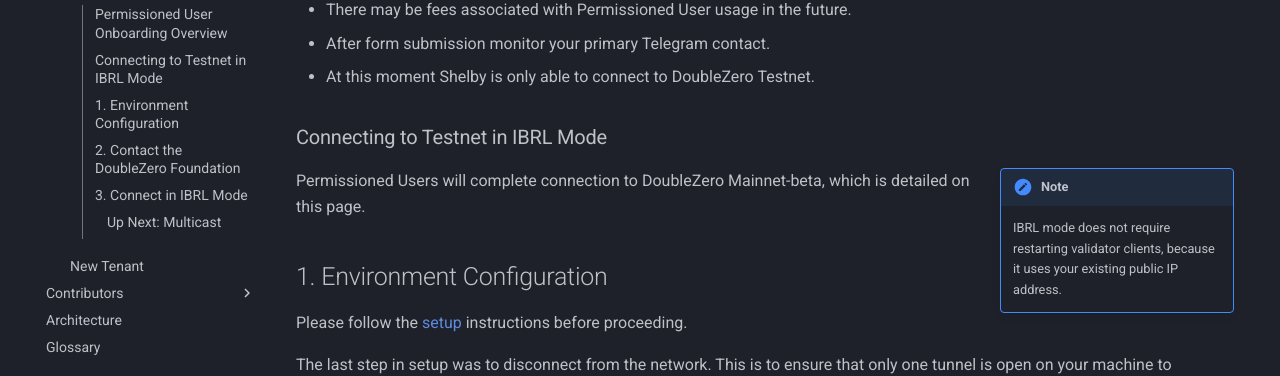
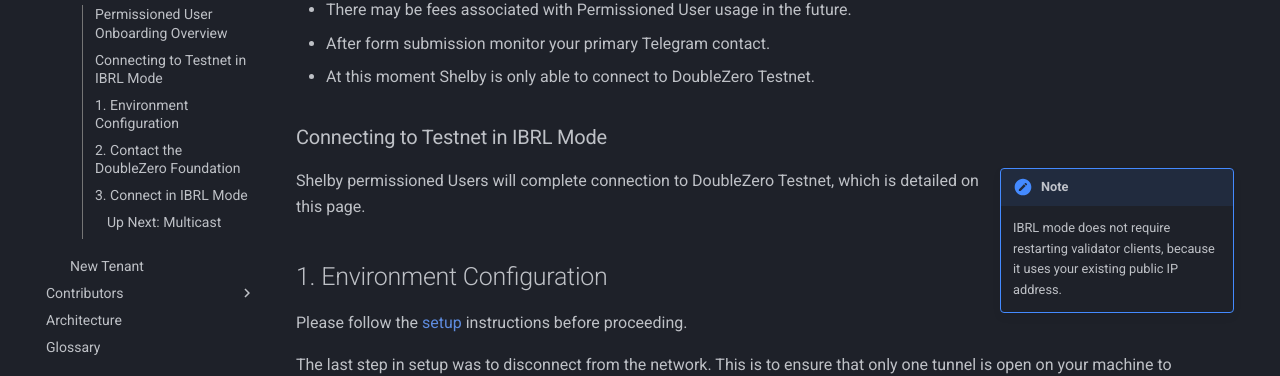
Before and after one commit to malbeclabs/docs, an MkDocs documentation site: the page built from docs/Shelby Permissioned Connection.md, in a window 1280 px wide and 900 px high. Shown: the part 366-742 px from the top of the window. Built offline with MkDocs 1.6.1 and Material for MkDocs 9.7.7, drawn with Linux system fonts in a browser that asks for light colours.

Commit message:
Update Shelby Permissioned Connection.md
correct mainnet-beta mention

```diff
--- a/docs/Shelby Permissioned Connection.md
+++ b/docs/Shelby Permissioned Connection.md
@@ -18,7 +18,7 @@
 !!! Note inline end
     IBRL mode does not require restarting validator clients, because it uses your existing public IP address.
 
-Permissioned Users will complete connection to DoubleZero Mainnet-beta, which is detailed on this page.
+Shelby permissioned Users will complete connection to DoubleZero Testnet, which is detailed on this page.
 
 ## 1. Environment Configuration
 
```
